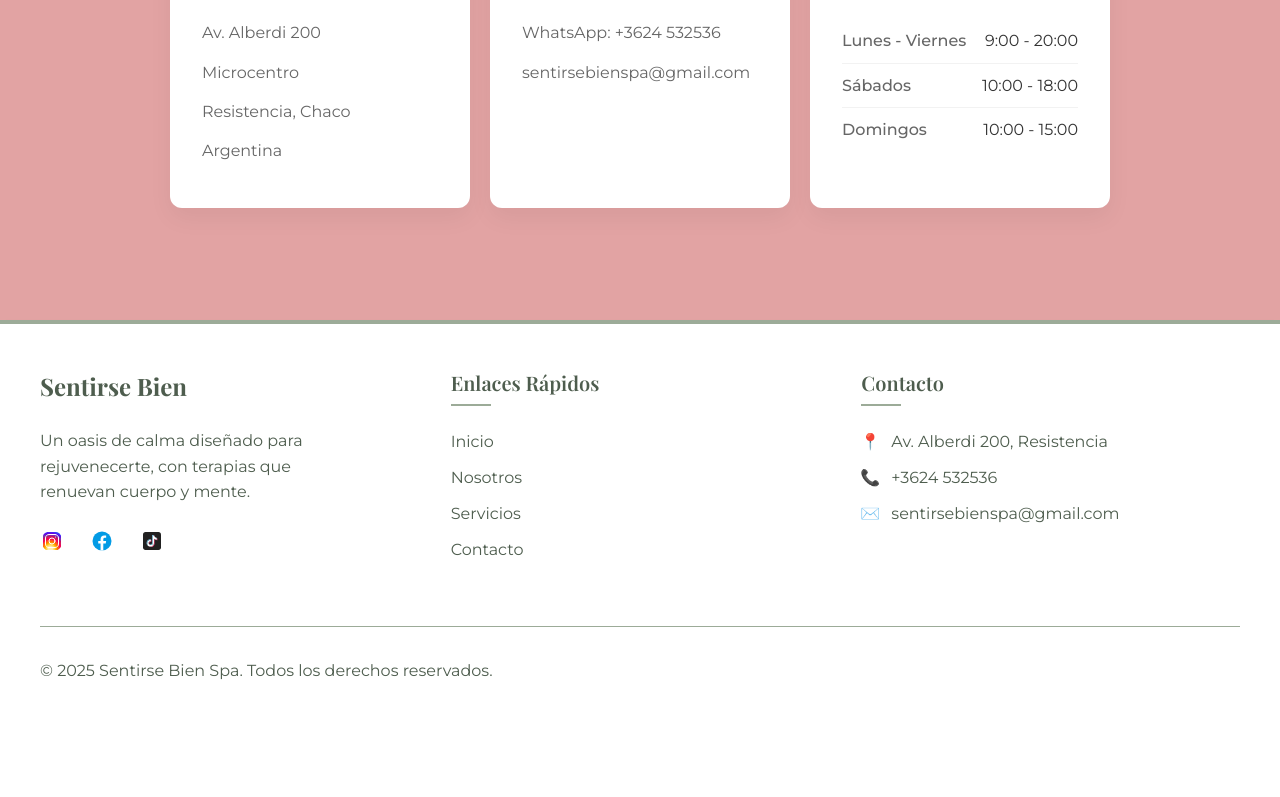
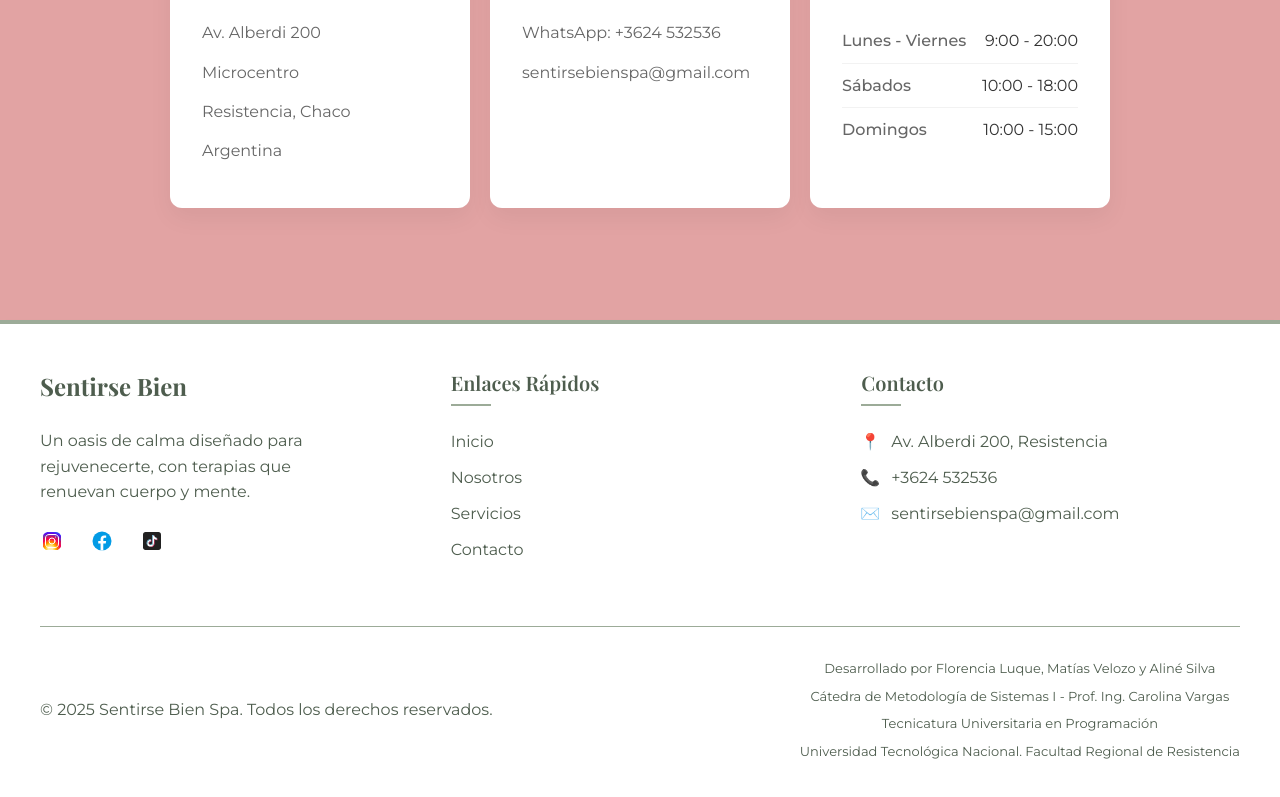
Before and after one commit to LuqueFlorencia/spa-sentirsebien-web, a React (Vite) app: page / in a window 1280 px wide. Shown: the part 4949-5746 px from the top of the page. Before the commit the page ends 5680 px from the top, so only its background shows below. Built offline with nearby package versions, Linux system fonts and the light colour scheme; no server answers.

Commit message:
Agrego informacion de desarrolladores en footer

```diff
--- a/src/components/Footer.jsx
+++ b/src/components/Footer.jsx
@@ -54,6 +54,12 @@ const Footer = () => {
 
         <div className="footer-bottom">
           <p className="copyright">&copy; 2025 Sentirse Bien Spa. Todos los derechos reservados.</p>
+          <div className="credits-wrapper">
+            <p className="credits">Desarrollado por Florencia Luque, Matías Velozo y Aliné Silva</p>
+            <p className="credits">Cátedra de Metodología de Sistemas I - Prof. Ing. Carolina Vargas</p>
+            <p className="credits">Tecnicatura Universitaria en Programación</p>
+            <p className="credits">Universidad Tecnológica Nacional. Facultad Regional de Resistencia</p>
+          </div>
         </div>
       </div>
     </footer>
--- a/src/styles/footer.css
+++ b/src/styles/footer.css
@@ -165,6 +165,19 @@
   gap: 1rem;
 }
 
+.credits-wrapper {
+  display: flex;
+  flex-direction: column;
+  align-items: center;
+  gap: 0.5rem;
+}
+
+.credits {
+  font-family: "Montserrat", sans-serif;
+  font-size: 13px;
+  color: var(--secondary-color, #333);
+}
+
 /* Responsive adjustments */
 @media (max-width: 768px) {
   .footer-main {
```
